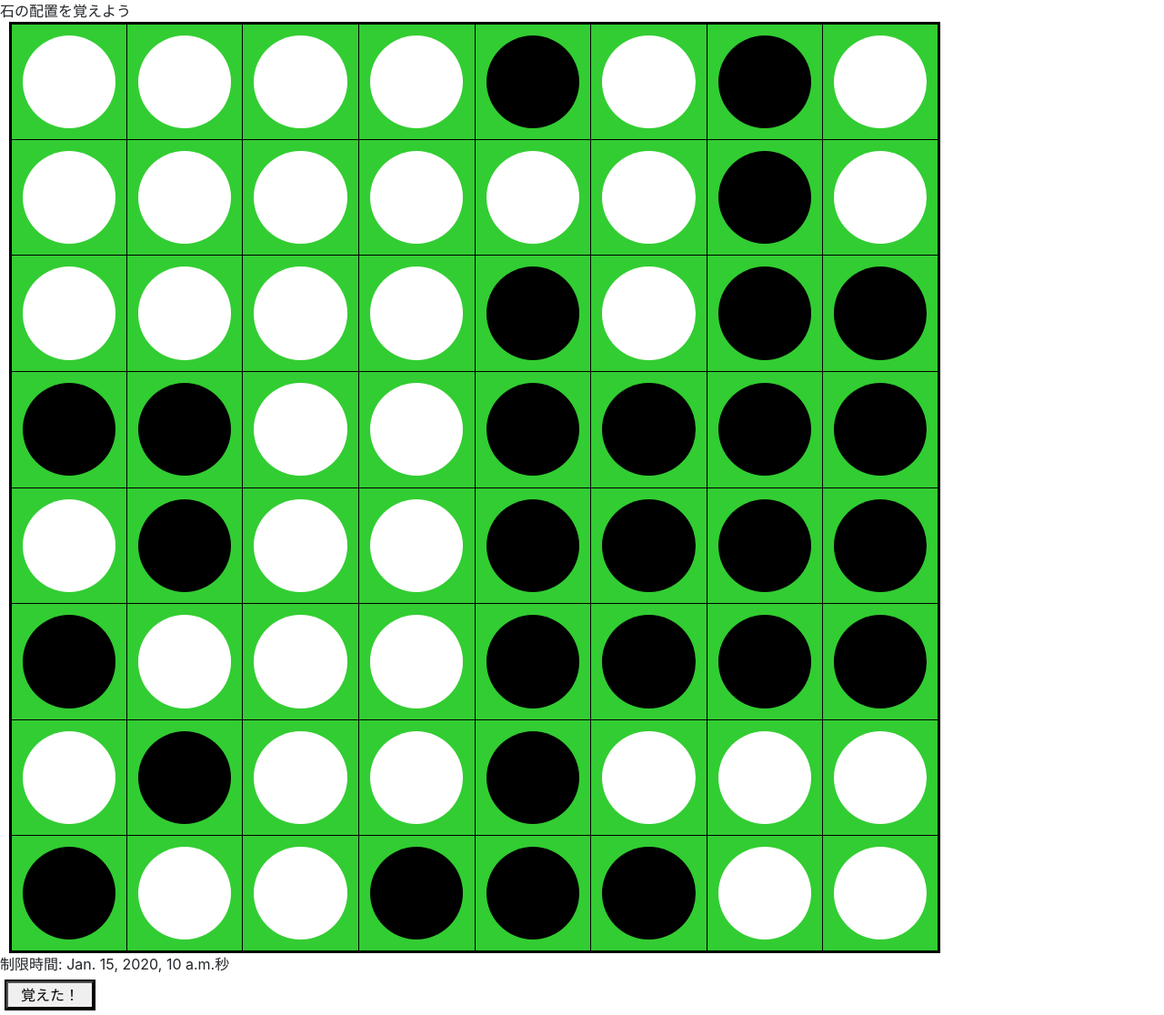
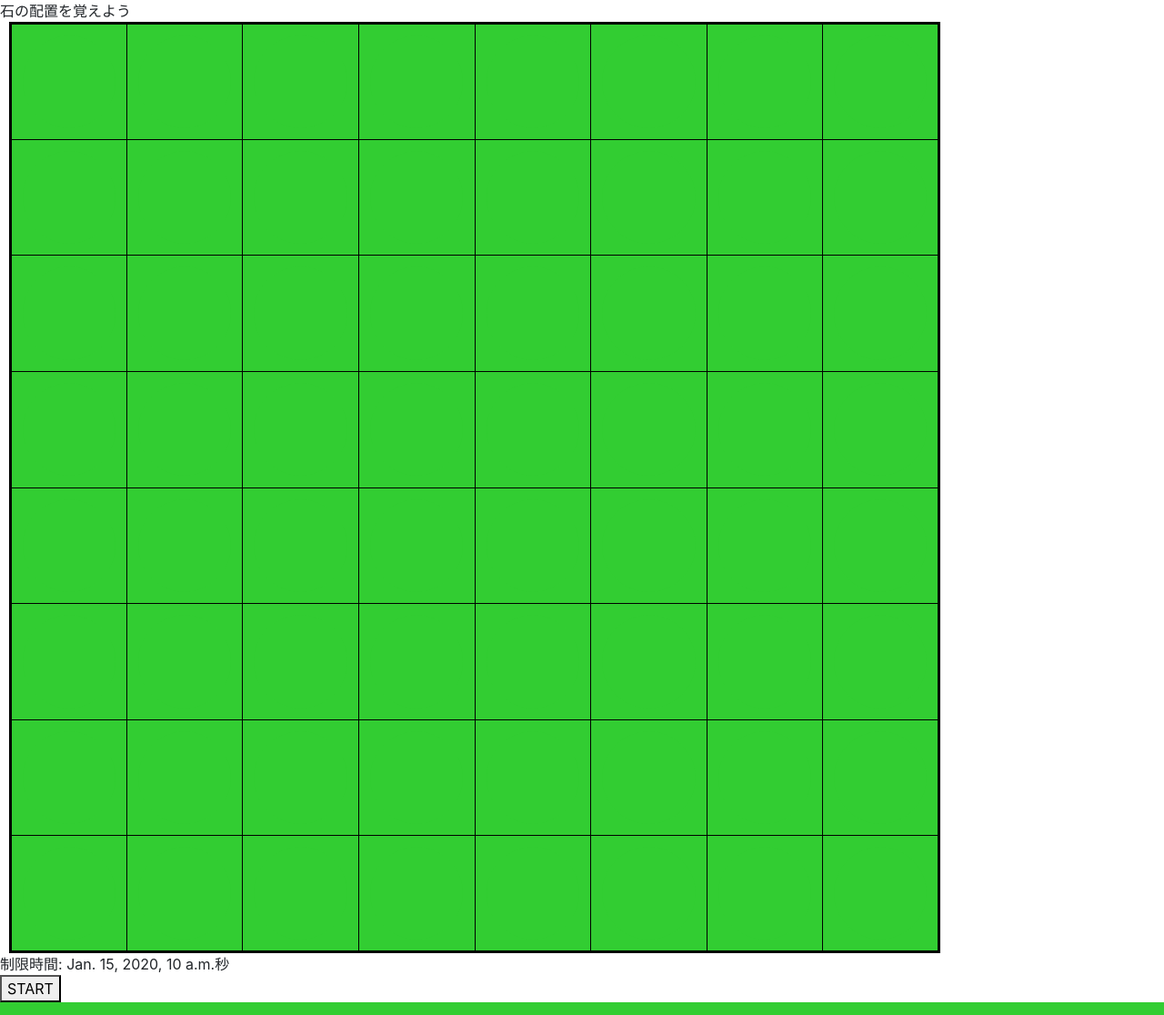
Before and after one commit to kf53495/flash64, a Django app: template memory64/templates/memory.html in a window 1280 px wide. Shown: the part 56-1172 px from the top of the page at 91% size. Run offline with Django 4.2, Linux system fonts and the light colour scheme; the template is opened without the code that fills it: most values are stand-ins (such as "Sample title", 1, 10 or a date in 2020); some libraries are stand-ins or nearby versions.

Commit message:
startボタンを押すと石が配置されるように変更

```diff
--- a/memory64/static/memory.css
+++ b/memory64/static/memory.css
@@ -33,7 +33,7 @@ table {
   width: 8vw;
   height: 8vw;
   border-radius: 50%;
-  background: black;
+  background: #32cd32;
   margin: auto;
 }
 
@@ -70,6 +70,7 @@ table {
   margin: 5px;
   border: 2px black solid;
   background-color: aqua;
+  display: none;
 }
 
 .memorized-btn {
--- a/memory64/static/memory.js
+++ b/memory64/static/memory.js
@@ -1,13 +1,22 @@
 const setStoneColor = () => {
+  const startBtn = document.getElementById('start-btn')
+
+  function setStone() {
     const stoneColor = document.querySelectorAll('.circle');
     stoneColor.forEach(function(value) {
       const random = Math.floor(Math.random() * 2);
       if (random == 0) {
-      value.style.backgroundColor = "#ffffff"
+        value.style.backgroundColor = '#ffffff'
       } else {
         value.style.backgroundColor = '#000000'
       };
     });
+    document.getElementById('guidance').textContent = '石の配置を覚えよう'
+    document.getElementById('start-btn-frame').style.display = 'none';
+    document.getElementById('memorized-btn-frame').style.display = 'block';
+  };
+
+  startBtn.addEventListener('click', setStone);
   // const timer = document.getElementById('timer');
   // console.log(timer.textContent);
 };
@@ -28,7 +37,7 @@ const hideStones = () => {
       value.style.backgroundColor = "#32cd32"
     });
     document.getElementById('guidance').textContent = '黒石があった場所をクリック'
-    document.getElementById('btn-frame').style.display = 'none';
+    document.getElementById('memorized-btn-frame').style.display = 'none';
     document.getElementById('finish-btn-frame').style.display = 'block';
   };
 
@@ -73,7 +82,7 @@ const okBtn = () => {
 };
 
 
-window.addEventListener('DOMContentLoaded', setStoneColor)
+window.addEventListener('load', setStoneColor)
 window.addEventListener('DOMContentLoaded', hideStones)
 window.setTimeout(hideStones, 5000);
 window.addEventListener('click', answer)
--- a/memory64/templates/memory.html
+++ b/memory64/templates/memory.html
@@ -2,7 +2,6 @@
 <!DOCTYPE html>
 <html>
   <head>
-    <link rel="stylesheet" href="{% static 'memory.css' %}">
     <link rel="stylesheet" href="https://maxcdn.bootstrapcdn.com/bootstrap/4.0.0/css/bootstrap.min.css" integrity="sha384-Gn5384xqQ1aoWXA+058RXPxPg6fy4IWvTNh0E263XmFcJlSAwiGgFAW/dAiS6JXm" crossorigin="anonymous">
     <script src="https://code.jquery.com/jquery-3.2.1.slim.min.js" integrity="sha384-KJ3o2DKtIkvYIK3UENzmM7KCkRr/rE9/Qpg6aAZGJwFDMVNA/GpGFF93hXpG5KkN" crossorigin="anonymous"></script>
     <script src="https://cdnjs.cloudflare.com/ajax/libs/popper.js/1.12.9/umd/popper.min.js" integrity="sha384-ApNbgh9B+Y1QKtv3Rn7W3mgPxhU9K/ScQsAP7hUibX39j7fakFPskvXusvfa0b4Q" crossorigin="anonymous"></script>
@@ -29,7 +28,11 @@
       制限時間:
       <span id="timer">{{ time }}</span>秒
     </div>
-    <div class="memorized-btn-frame" id="btn-frame">
+
+    <div class="start-btn-frame" id="start-btn-frame">
+      <button class="start-btn" id="start-btn">START</button>
+    </div>
+    <div class="memorized-btn-frame" id="memorized-btn-frame">
       <button class="memorized-btn" id="memorized-btn">覚えた！</button>
     </div>
     <div class="finish-btn-frame" id="finish-btn-frame">
@@ -46,5 +49,6 @@
       {% endif %}
       <a href="{% url 'selection' %}" >もう一度挑戦する</a>
     </div>
+    <link rel="stylesheet" href="{% static 'memory.css' %}">
   </body>
 </html>
```
Lines whose indentation alone changed are shown as unchanged.
